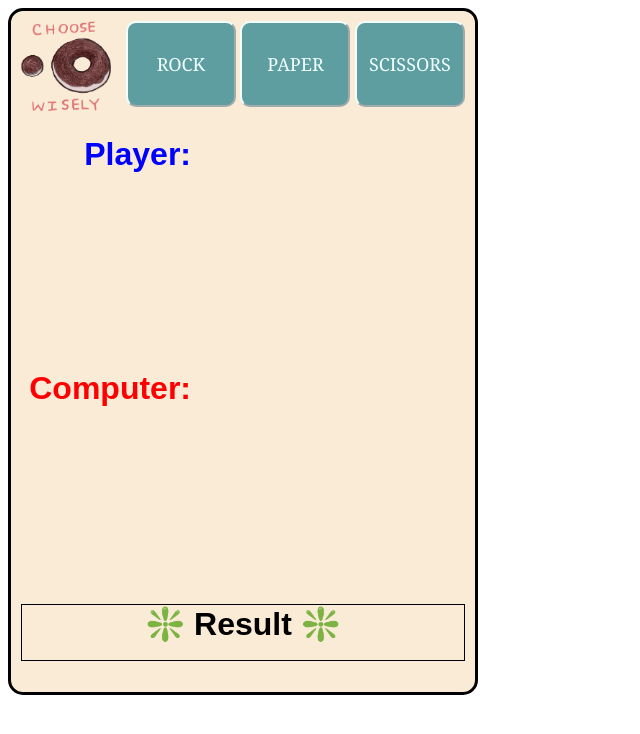
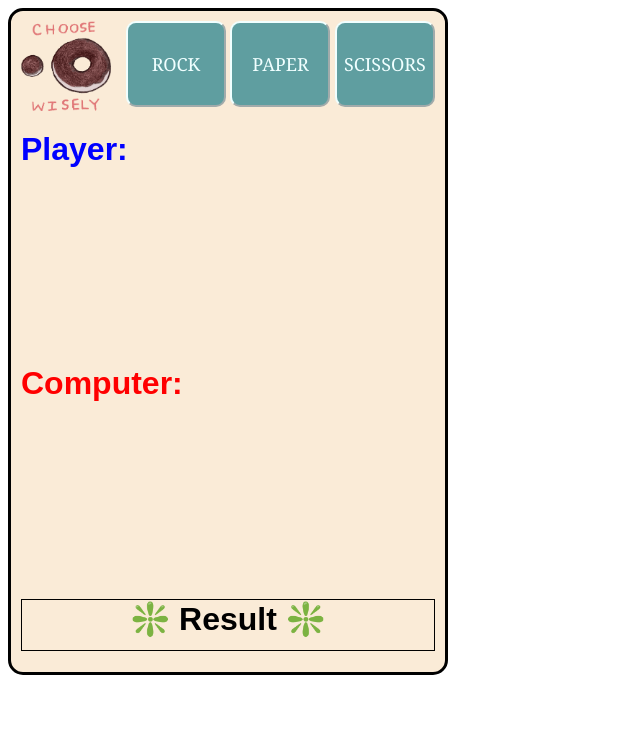
Before and after one commit to michaeljhun/RockPaperScissors_js, a plain HTML site: page index.html in a window 1280 px wide. Shown: the whole page, without its empty margins (0-640 px from the left). Drawn offline with Linux system fonts and the light colour scheme.

Commit message:
alignment

```diff
--- a/style.css
+++ b/style.css
@@ -1,6 +1,6 @@
 .choiceBtn{
     line-height: 80px;
-    width: 110px;
+    width: 100px;
     border-color: azure;
     border-radius: 10px;
     font-size: large;
@@ -10,7 +10,7 @@
 }
 #chooseWise{
     padding-right: 15px;
-    padding-bottom: 25px;
+    padding-bottom: 20px;
     float:inline-start;
 }
 #gameDiv{
@@ -18,6 +18,7 @@
     border: 3px solid;
     border-radius: 15px;
     padding: 10px;
+    padding-bottom: 0px;
     background-color: antiquewhite;
     text-align: center;
     width:fit-content;
@@ -27,17 +28,17 @@
     color: blue;
     width:170px;
     border: 1px ;
-    text-align: right;
+    text-align: left;
 }
 #computerText{
     color: red;
     width:170px;
     border: 1px ;
-    text-align: right;
+    text-align: left;
 }
 
 #resultText{
     border: 1px solid;
     text-align: center;
-    height: 55px;
+    height: 50px;
 }
```
